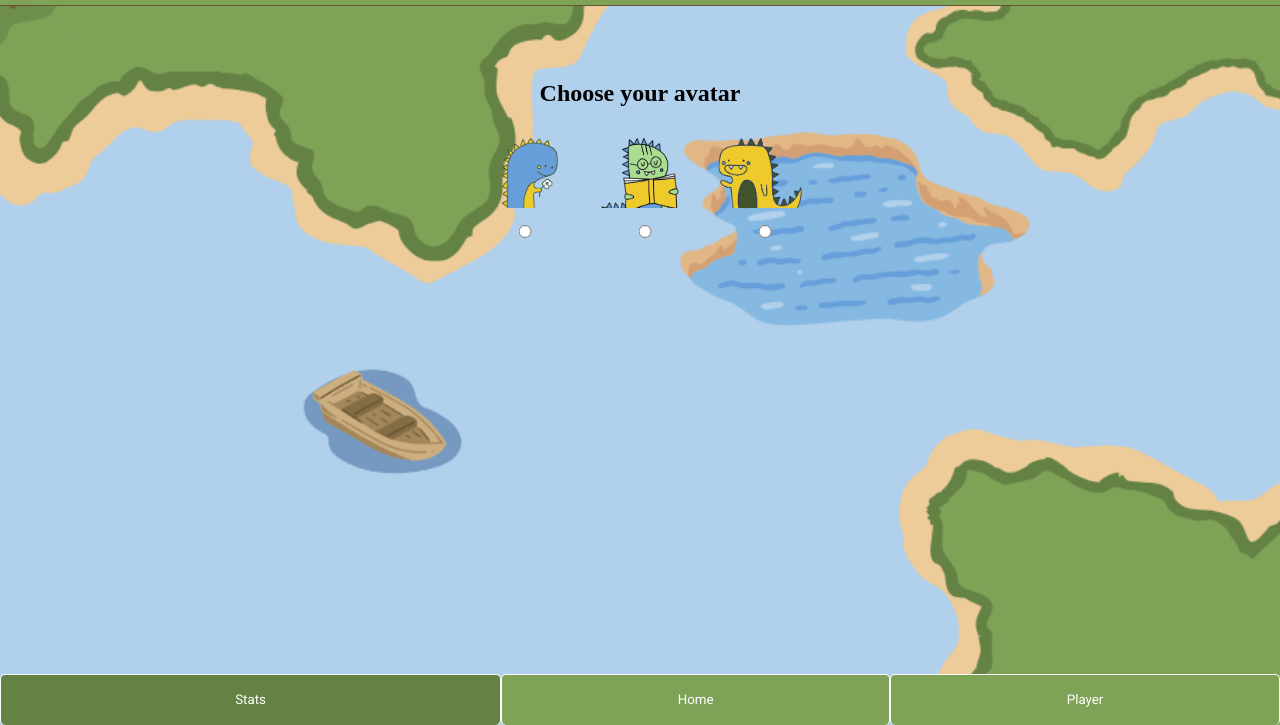
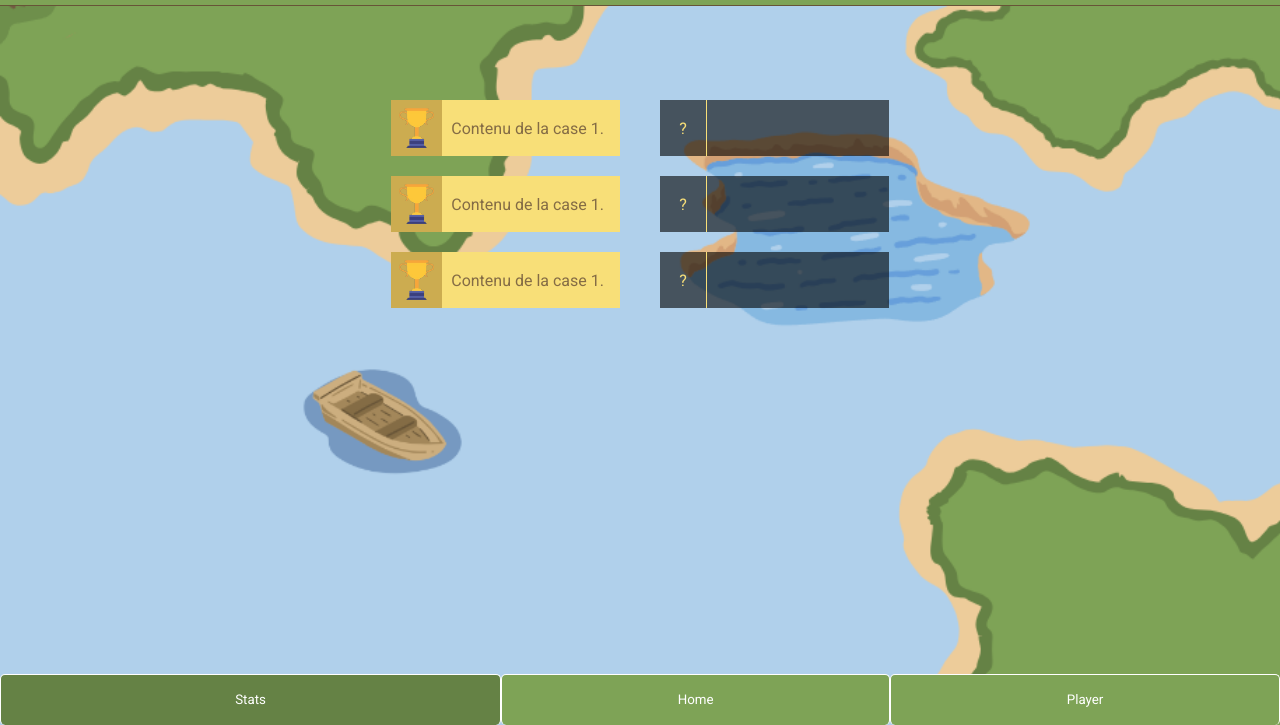
Before and after one commit to Agenor2512/Clicker-Monster, a plain HTML site: page stats.html in a window 1280 px wide. Shown: the part 75-800 px from the top of the page. Drawn offline with Linux system fonts and the light colour scheme.

Commit message:
Added stats grid. Moved avatar, username and choose button to pop-up.html for the moment

```diff
--- a/stats.html
+++ b/stats.html
@@ -17,23 +17,37 @@
     </header>
 
     <main>
-        <h2>Choose your avatar</h2>
-        <div class="avatar">
-            <div class="image">
-                <img src="assets/avatar3.png" alt="Avatar 3" class="avatar3">
-                <input type="radio" id="avatar1" name="avatar" value="avatar1">
+        <div class="stat-container">
+
+            <div class="item">
+                <img src="/assets/trophy.png" alt="Trophy" class="trophy">
+                <p class="item">Contenu de la case 1.</p>
             </div>
 
-            <div class="image">
-                <img src="assets/avatar2.png" alt="Avatar 2" class="avatar2">
-                <input type="radio" id="avatar2" name="avatar" value="avatar2">
+            <div class="unknow">
+                <p class="nothing">?</p>
             </div>
 
-            <div class="image">
-                <img src="assets/avatar1.png" alt="avatar1" class="avatar1">
-                <input type="radio" id="avatar3" name="avatar" value="avatar3">
+            <div class="item">
+                <img src="/assets/trophy.png" alt="Trophy" class="trophy">
+                <p class="item">Contenu de la case 1.</p>
             </div>
+
+            <div class="unknow">
+                <p class="nothing">?</p>
+            </div>
+
+            <div class="item">
+                <img src="/assets/trophy.png" alt="Trophy" class="trophy">
+                <p class="item">Contenu de la case 1.</p>
+            </div>
+
+            <div class="unknow">
+                <p class="nothing">?</p>
+            </div>
+
         </div>
+
 
     </main>
 
--- a/style.css
+++ b/style.css
@@ -234,3 +234,51 @@ input[type="text"] {
 image {
     padding: 0;
 }
+
+/*Stat page */
+
+.stat-container {
+    display: grid;
+    grid-template-columns: 1fr 1fr;
+    grid-template-rows: 1fr 1fr 1fr;
+    gap: 1.25rem 2.5rem;
+    padding-top: 2.5rem;
+}
+
+
+.unknow {
+    display: flex;
+    flex-direction: row;
+    align-items: center;
+    gap: 0.6rem;
+    background-color: rgba(0, 0, 0, 0.6);
+}
+
+.nothing {
+    display: flex;
+    align-items: center;
+    background-color: none;
+    color: var(--lightYellow);
+    font-family: var(--textFont);
+    padding-left: 1.2rem;
+    padding-right: 1.2rem;
+    border-right: 1px solid var(--lightYellow);
+    height: 100%;
+}
+
+.item {
+    display: flex;
+    flex-direction: row;
+    align-items: center;
+    gap: 0.6rem;
+    padding-right: 0.5rem;
+    font-family: var(--textFont);
+    color: var(--midBrown);
+    background-color: var(--lightYellow);
+}
+
+.trophy {
+    height: 3.5rem;
+    padding: 0.5rem 0.5rem 0.5rem 0.5rem;
+    background-color: var(--darkYellow);
+}
```
Also changed, not shown: player.html (+1 -5 lines), pop-up.html (added, +23 -0 lines).
